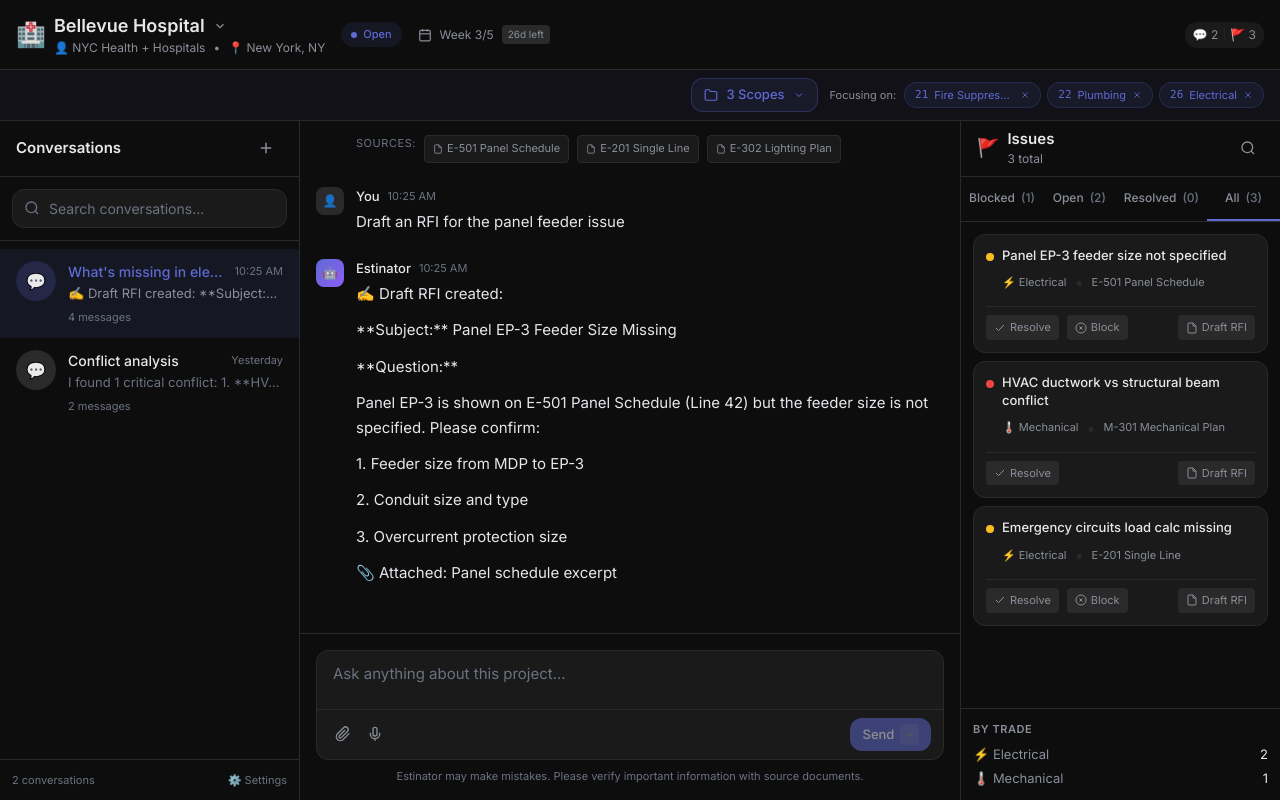
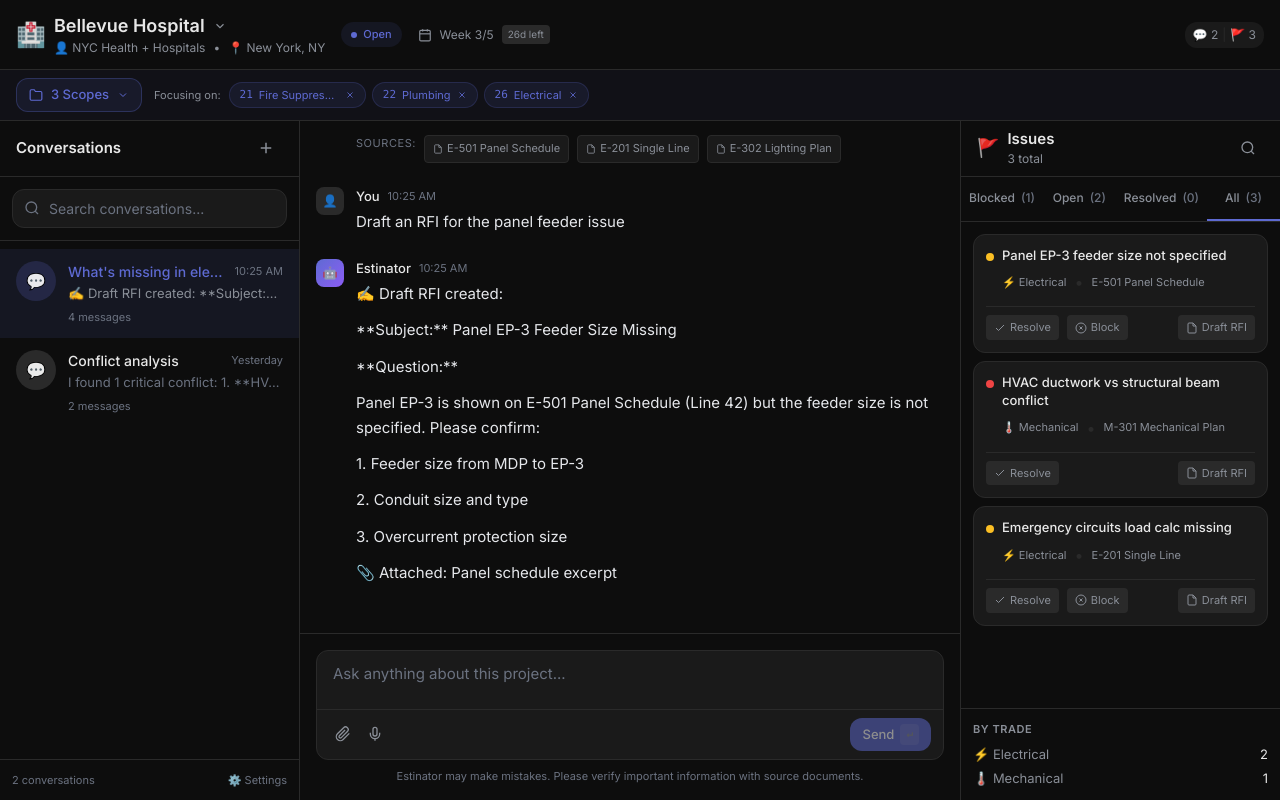
Before and after one commit to doug61287/JOCSTUDIO, a React (Vite) app in the folder projects/estinator/app/: page / in a window 1280 px wide. Built offline with nearby package versions, Linux system fonts and the light colour scheme.

Commit message:
Left-align scope controls in secondary bar
- Scope selector and 'Focusing on' tags now left-aligned
- Clean visual flow from left to right
- Maintains purple background grouping

Live: https://app-orpin-six-51.vercel.app

```diff
--- a/projects/estinator/app/src/components/UnifiedHeader.tsx
+++ b/projects/estinator/app/src/components/UnifiedHeader.tsx
@@ -210,8 +210,8 @@ export function UnifiedHeader({
         </div>
       </div>
 
-      {/* Bottom Row - Scope Controls (Right Aligned) */}
-      <div className="flex items-center justify-end gap-3 px-4 py-2 bg-[#5E6AD2]/5 border-t border-[#2A2A2A]">
+      {/* Bottom Row - Scope Controls (Left Aligned) */}
+      <div className="flex items-center justify-start gap-3 px-4 py-2 bg-[#5E6AD2]/5 border-t border-[#2A2A2A]">
         {/* Scope Selector */}
         <div className="relative" ref={scopeDropdownRef}>
           <button
```
